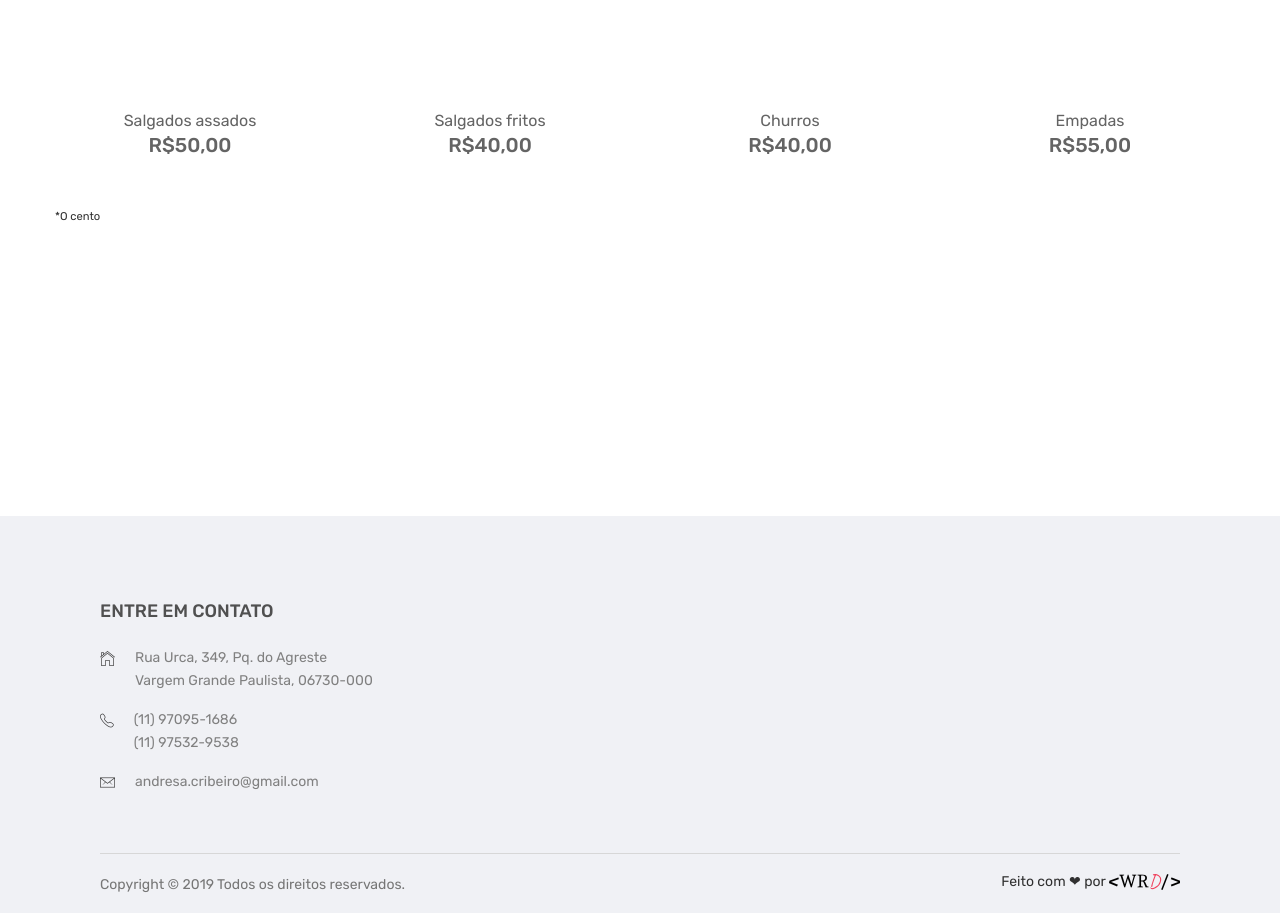
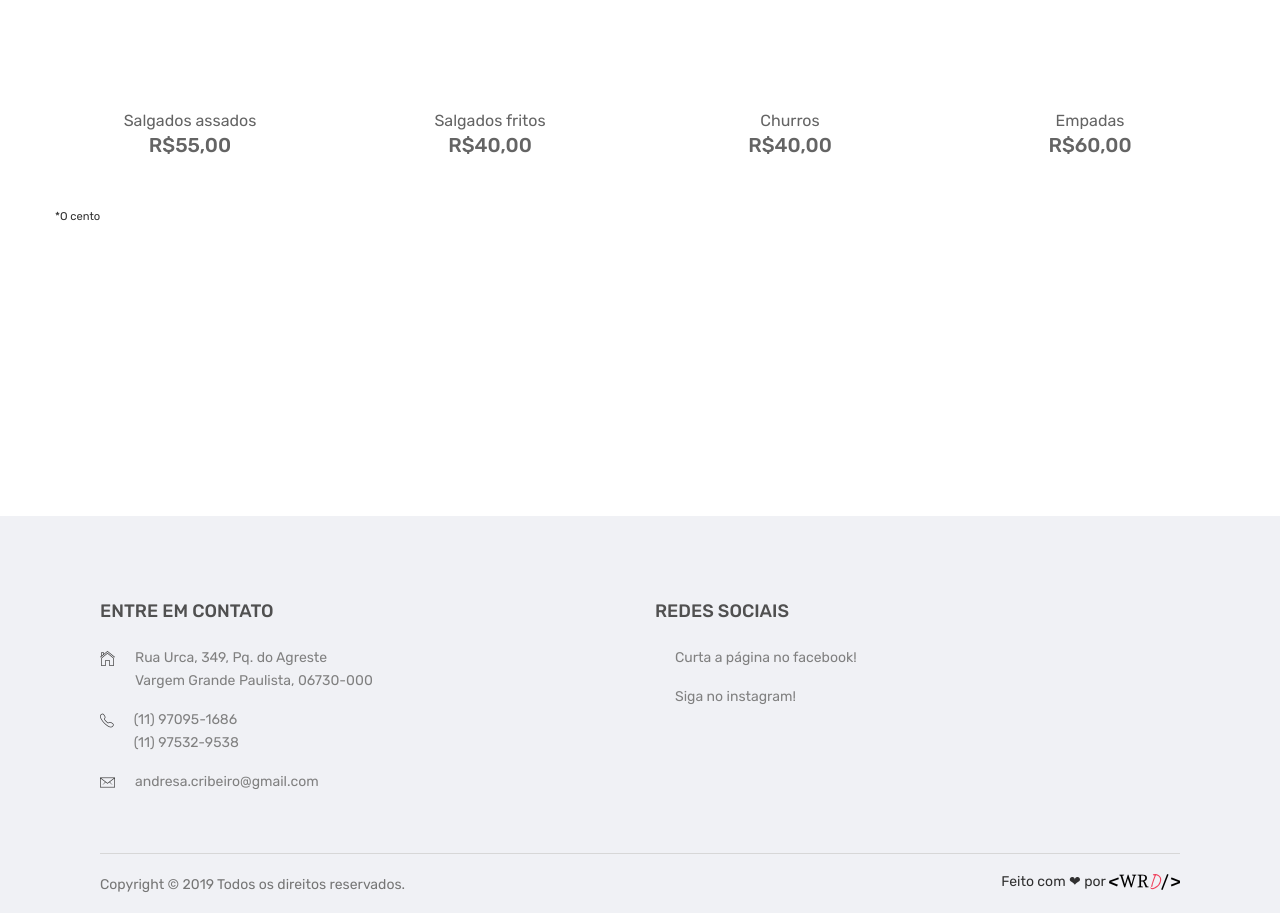
Before and after one commit to ca-r0-l/andremir-salgados, a plain HTML site: page index.html in a window 1280 px wide. Shown: the part 1940-2853 px from the top of the page. Drawn offline with Linux system fonts and the light colour scheme; files whose address does not match are found by name.

Commit message:
novos preços + links para o facebook e instagram

```diff
--- a/index.html
+++ b/index.html
@@ -201,7 +201,7 @@
                                         <div class="product-content text-center">
                                             <h4><a href="product-details.html">Salgados assados</a></h4>
                                             <div class="product-price">
-                                                <span>R$50,00</span>
+                                                <span>R$55,00</span>
                                             </div>
                                         </div>
                                     </div>
@@ -247,7 +247,7 @@
                                         <div class="product-content text-center">
                                             <h4><a href="product-details.html">Empadas</a></h4>
                                             <div class="product-price">
-                                                <span>R$55,00</span>
+                                                <span>R$60,00</span>
                                             </div>
                                         </div>
                                     </div>
@@ -266,7 +266,7 @@
                 <div class="container-fluid">
                     <div class="footer-top pt-85 pb-25">
                         <div class="row">
-                            <div class="col-lg-12 col-md-12">
+                            <div class="col-lg-6 col-md-6">
                                 <div class="footer-widget mb-30">
                                     <div class="footer-widget-title">
                                         <h3>Entre em contato</h3>
@@ -285,8 +285,8 @@
                                                 <i class="ion-ios-telephone-outline"></i>
                                             </div>
                                             <div class="food-info-content">
-                                                <p>(11) 97095-1686 </p>
-                                                <p>(11) 97532-9538 </p>
+                                                <p><a href="https://api.whatsapp.com/send?1=pt_BR&phone=5511970951686">(11) 97095-1686</a></p>
+                                                <p><a href="https://api.whatsapp.com/send?1=pt_BR&phone=5511975329538">(11) 97532-9538</a></p>
                                             </div>
                                         </div>
                                         <div class="food-address">
@@ -300,6 +300,32 @@
                                     </div>
                                 </div>
                             </div>
+
+                            <div class="col-lg-6 col-md-6">
+                              <div class="footer-widget mb-30">
+                                  <div class="footer-widget-title">
+                                      <h3>Redes sociais</h3>
+                                  </div>
+                                  <div class="food-info-wrapper">
+                                      <div class="food-address">
+                                          <div class="food-info-icon">
+                                             <i class="icon ion-logo-facebook"></i>
+                                          </div>
+                                          <div class="food-info-content">
+                                              <p><a href="https://www.facebook.com/andremir.salgados/">Curta a página no facebook!</a></p>
+                                          </div>
+                                      </div>
+                                      <div class="food-address">
+                                          <div class="food-info-icon">
+                                             <i class="icon ion-logo-instagram"></i>
+                                          </div>
+                                          <div class="food-info-content">
+                                              <p><a href="https://www.instagram.com/andresa.cris/">Siga no instagram!</a></p>
+                                          </div>
+                                      </div>
+                                  </div>
+                              </div>
+                          </div>
                         </div>
                     </div>
                     <div class="footer-bottom border-top-1 ptb-15">
```
Also changed, not shown: contact.html (+0 -8 lines).
